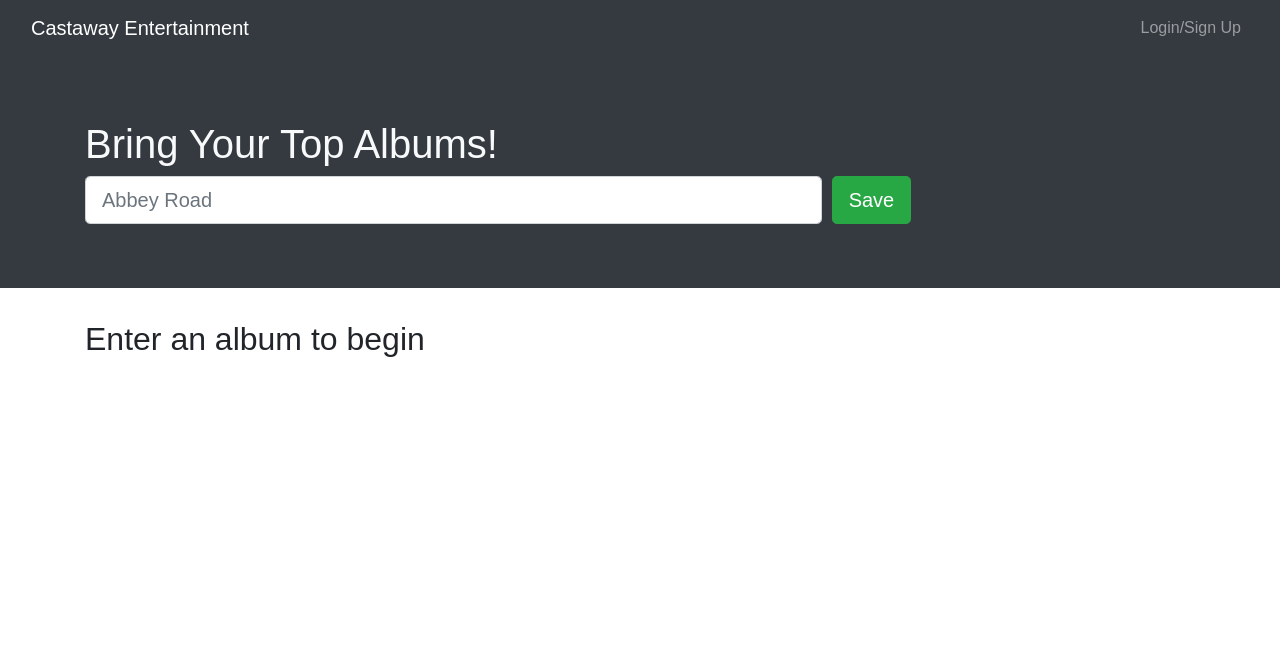
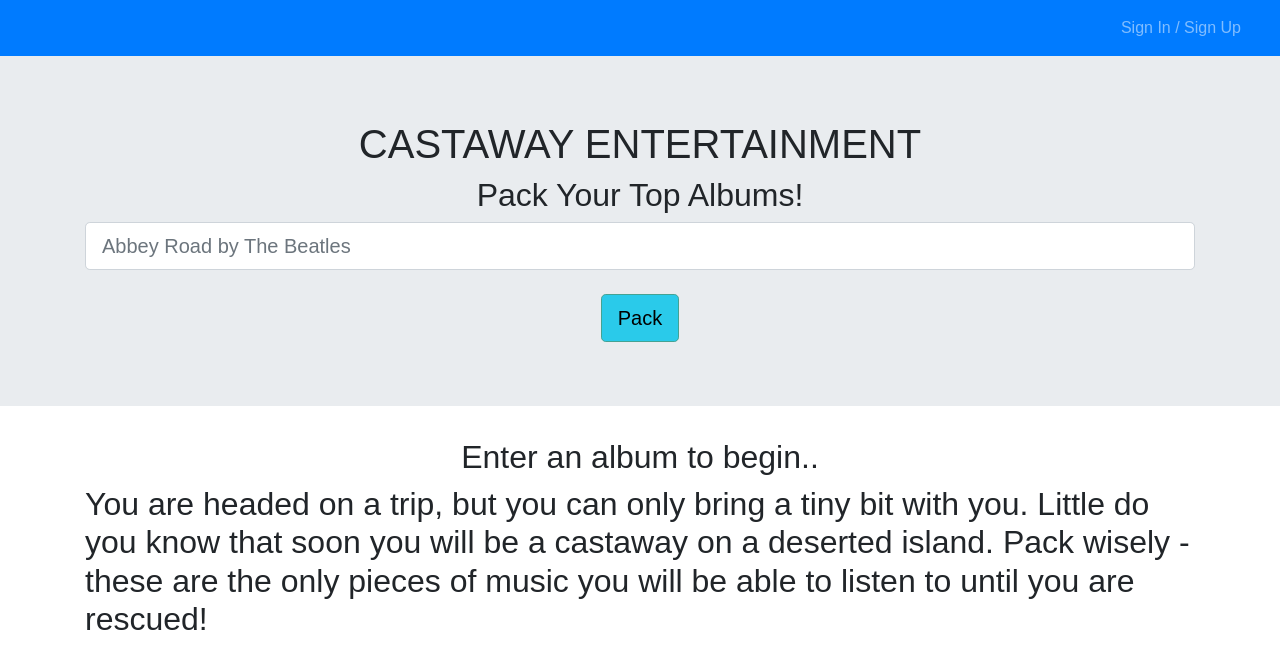
Before and after one commit to stevedev75/castaway-entertainment, a React (Create React App) app in the folder client/: page / in a window 1280 px wide. Shown: the top 668 px of the page. Built offline with nearby package versions, Linux system fonts and the light colour scheme.

Commit message:
add styling changes

```diff
--- a/client/src/components/LoginForm.js
+++ b/client/src/components/LoginForm.js
@@ -80,6 +80,7 @@ const LoginForm = () => {
           <Form.Control.Feedback type='invalid'>Password is required!</Form.Control.Feedback>
         </Form.Group>
         <Button
+          style={{backgroundColor: '#cb2b46'}}
           disabled={!(userFormData.email && userFormData.password)}
           type='submit'
           variant='success'>
--- a/client/src/components/Navbar.js
+++ b/client/src/components/Navbar.js
@@ -12,11 +12,12 @@ const AppNavbar = () => {
 
   return (
     <>
-      <Navbar bg='dark' color='blue' variant='dark' expand='lg'>
+      <Navbar bg='primary' variant='dark' expand='lg' color='blue'
+      style={{backgroundColor: '#3b7bf4'}}>
         <Container fluid>
-          <Navbar.Brand as={Link} to='/'>
+       {/*}   <Navbar.Brand as={Link} to='/'>
             Castaway Entertainment
-          </Navbar.Brand>
+  </Navbar.Brand> */}
           <Navbar.Toggle aria-controls='navbar' />
           <Navbar.Collapse id='navbar'>
             <Nav className='ml-auto'>
@@ -26,7 +27,7 @@ const AppNavbar = () => {
     rather than in the actual Navbar) */}
 
  {/*             <Nav.Link as={Link} to='/'>
-                Search For Books
+                Search For Albums
 </Nav.Link>                       */ }
 
 
@@ -35,12 +36,12 @@ const AppNavbar = () => {
               {Auth.loggedIn() ? (
                 <>
                   <Nav.Link as={Link} to='/saved'>
-                    See Your Saved Entertainment
+                    Saved Entertainment
                   </Nav.Link>
                   <Nav.Link onClick={Auth.logout}>Logout</Nav.Link>
                 </>
               ) : (
-                <Nav.Link onClick={() => setShowModal(true)}>Login/Sign Up</Nav.Link>
+                <Nav.Link onClick={() => setShowModal(true)}>Sign In / Sign Up</Nav.Link>
               )}
             </Nav>
           </Navbar.Collapse>
@@ -58,7 +59,7 @@ const AppNavbar = () => {
             <Modal.Title id='signup-modal'>
               <Nav variant='pills'>
                 <Nav.Item>
-                  <Nav.Link eventKey='login'>Login</Nav.Link>
+                  <Nav.Link eventKey='login'>Sign In</Nav.Link>
                 </Nav.Item>
                 <Nav.Item>
                   <Nav.Link eventKey='signup'>Sign Up</Nav.Link>
--- a/client/src/components/SignupForm.js
+++ b/client/src/components/SignupForm.js
@@ -100,6 +100,7 @@ const SignupForm = () => {
           <Form.Control.Feedback type='invalid'>Password is required!</Form.Control.Feedback>
         </Form.Group>
         <Button
+        style={{backgroundColor: '#cb2b46'}}
           disabled={!(userFormData.username && userFormData.email && userFormData.password)}
           type='submit'
           variant='success'>
--- a/client/src/pages/SavedAlbums.js
+++ b/client/src/pages/SavedAlbums.js
@@ -43,13 +43,13 @@ const SavedAlbums = () => {
 
   return (
     <>
-      <Jumbotron fluid className='text-light bg-dark'>
+        <Jumbotron fluid className='text-light bg-dark'className="text-center">
         <Container>
           <h1>Viewing saved albums!</h1>
         </Container>
       </Jumbotron>
       <Container>
-        <h2>
+        <h2 className="text-center">
           {userData.savedAlbums.length
             ? `Viewing ${userData.savedAlbums.length} saved ${userData.savedAlbums.length === 1 ? 'album' : 'albums'}:`
             : 'You have no saved albums!'}
@@ -58,11 +58,11 @@ const SavedAlbums = () => {
           {userData.savedAlbums.map((album) => {
             return (
               <Card key={album.albumId} border='dark'>
-       {/*         {book.image ? <Card.Img src={book.image} alt={`The cover for ${book.title}`} variant='top' /> : null} */}
+
                 <Card.Body>
                   <Card.Title>{album.title}</Card.Title>
                   <p className='small'>Albums: {album.title}</p>
-       {/*           <Card.Text>{book.description}</Card.Text> */}
+
                   <Button className='btn-block btn-danger' onClick={() => handleDeleteAlbum(album.albumId)}>
                     Delete this album!
                   </Button>
--- a/client/src/pages/SearchedAlbums.js
+++ b/client/src/pages/SearchedAlbums.js
@@ -90,24 +90,27 @@ const SearchedAlbums = () => {
 
   return (
     <>
-      <Jumbotron fluid className='text-light bg-dark'>
+      <Jumbotron fluid className='text-light bg-dark'className="text-center">
         <Container>
-          <h1>Bring Your Top Albums!</h1>
+          <h1>CASTAWAY ENTERTAINMENT</h1>
+          <h2>Pack Your Top Albums!</h2>
           <Form onSubmit={handleFormSubmit}>
             <Form.Row>
-              <Col xs={12} md={8}>
+              <Col xs={12} md={12}>
                 <Form.Control
                   name='searchInput'
                   value={searchInput}
                   onChange={(e) => setSearchInput(e.target.value)}
                   type='text'
                   size='lg'
-                  placeholder='Abbey Road'
+                  placeholder='Abbey Road by The Beatles'
                 />
+                <br></br>
               </Col>
-              <Col xs={12} md={4}>
-                <Button type='submit' variant='success' size='lg'>
-                  Save
+              <Col xs={12} md={12}>
+                <Button type='submit' variant='success' size='lg'
+                style={{backgroundColor: '#2acaea', borderColor: '#45A293', color: '#000000'}}>
+                  Pack
                 </Button>
               </Col>
             </Form.Row>
@@ -117,11 +120,12 @@ const SearchedAlbums = () => {
 
 
       <Container>
-        <h2>
+        <h2 className='text-center'>
           {searchedAlbums.length
             ? `Viewing ${searchedAlbums.length} results:`
-            : 'Enter an album to begin'}
+            : 'Enter an album to begin..'}
         </h2>
+        <h2> You are headed on a trip, but you can only bring a tiny bit with you. Little do you know that soon you will be a castaway on a deserted island. Pack wisely - these are the only pieces of music you will be able to listen to until you are rescued!</h2>
         <CardColumns>
           {searchedAlbums.map((album) => {
             return (
```
